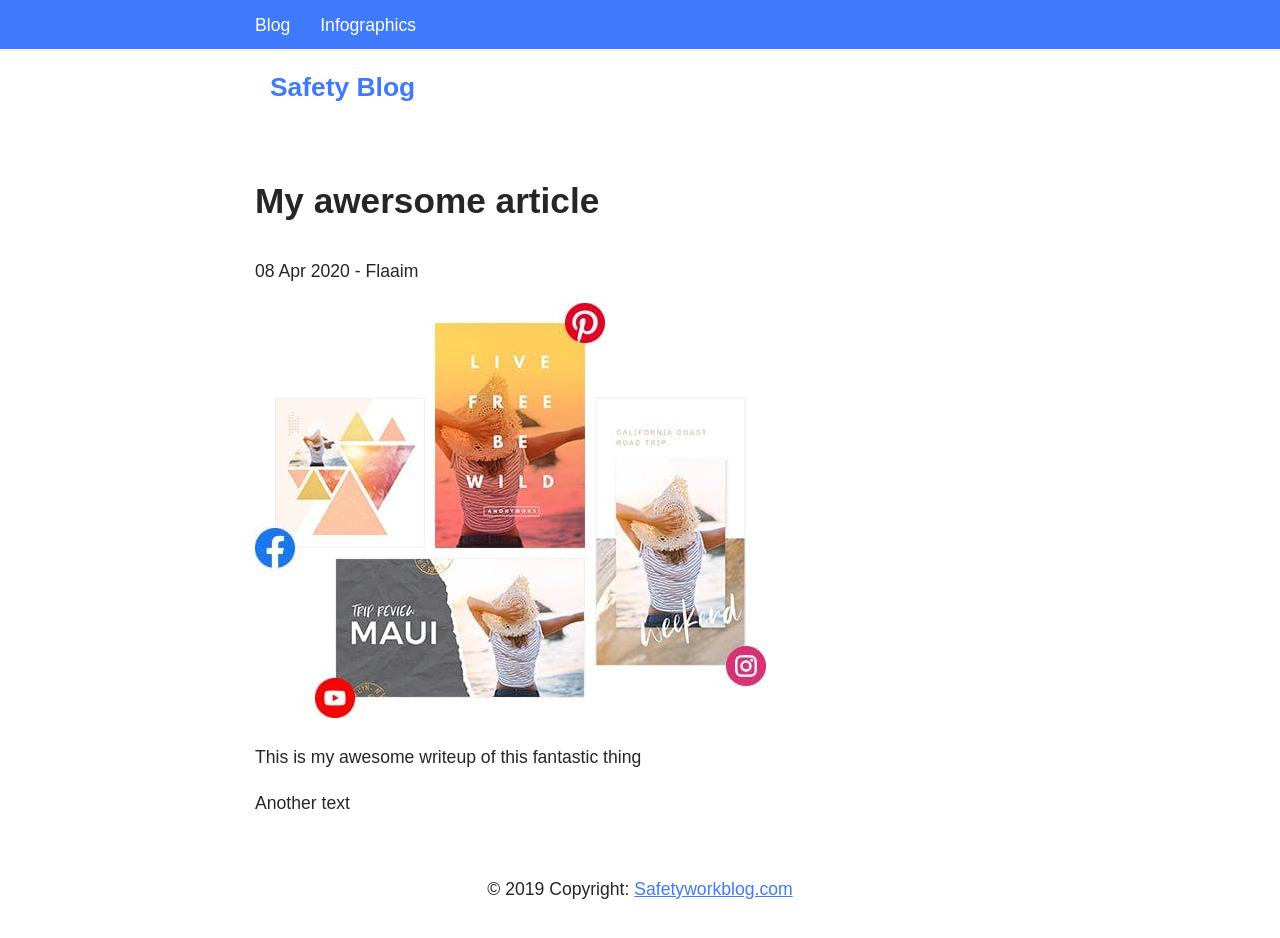
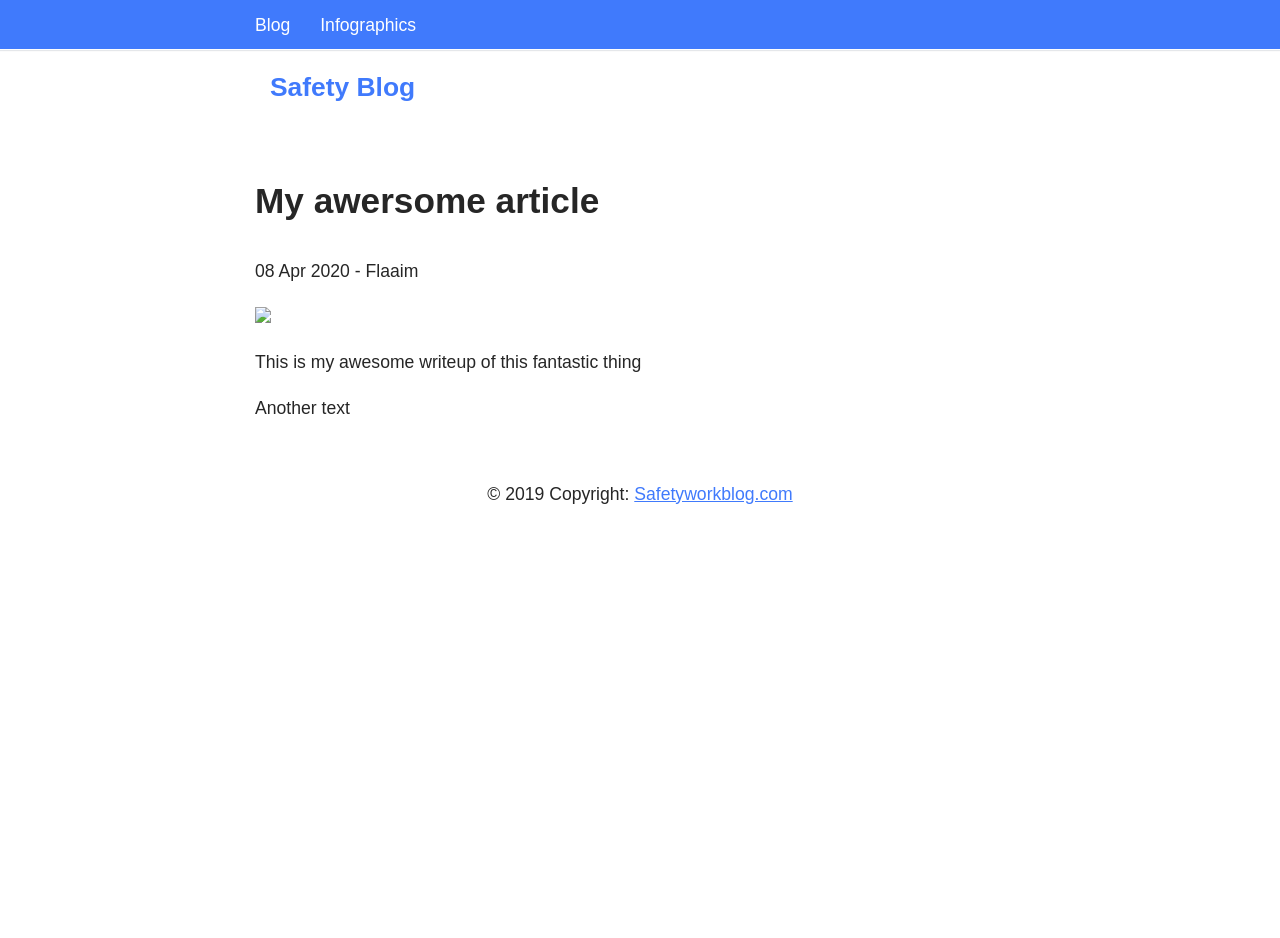
Before and after one commit to Flaaim/safe, a Jekyll site: the page built from _posts/2020-04-08-My awersome article.md, in a window 1280 px wide and 943 px high. Shown: the top 938 px of the window. Built offline with Jekyll 4.4.1, drawn with Linux system fonts in a browser that asks for light colours; some web fonts are replaced.

Commit message:
Update post.html

```diff
--- a/_layouts/post.html
+++ b/_layouts/post.html
@@ -5,7 +5,7 @@
 <h2>{{ page.title }}</h2>
 
 <p>{{ page.date | date_to_string }} - {{ page.author }}</p>
-<img src="/assets/{{page.post_image}}">
+<img src="site.baseurl/assets/{{page.post_image}}">
 
 
 
```
